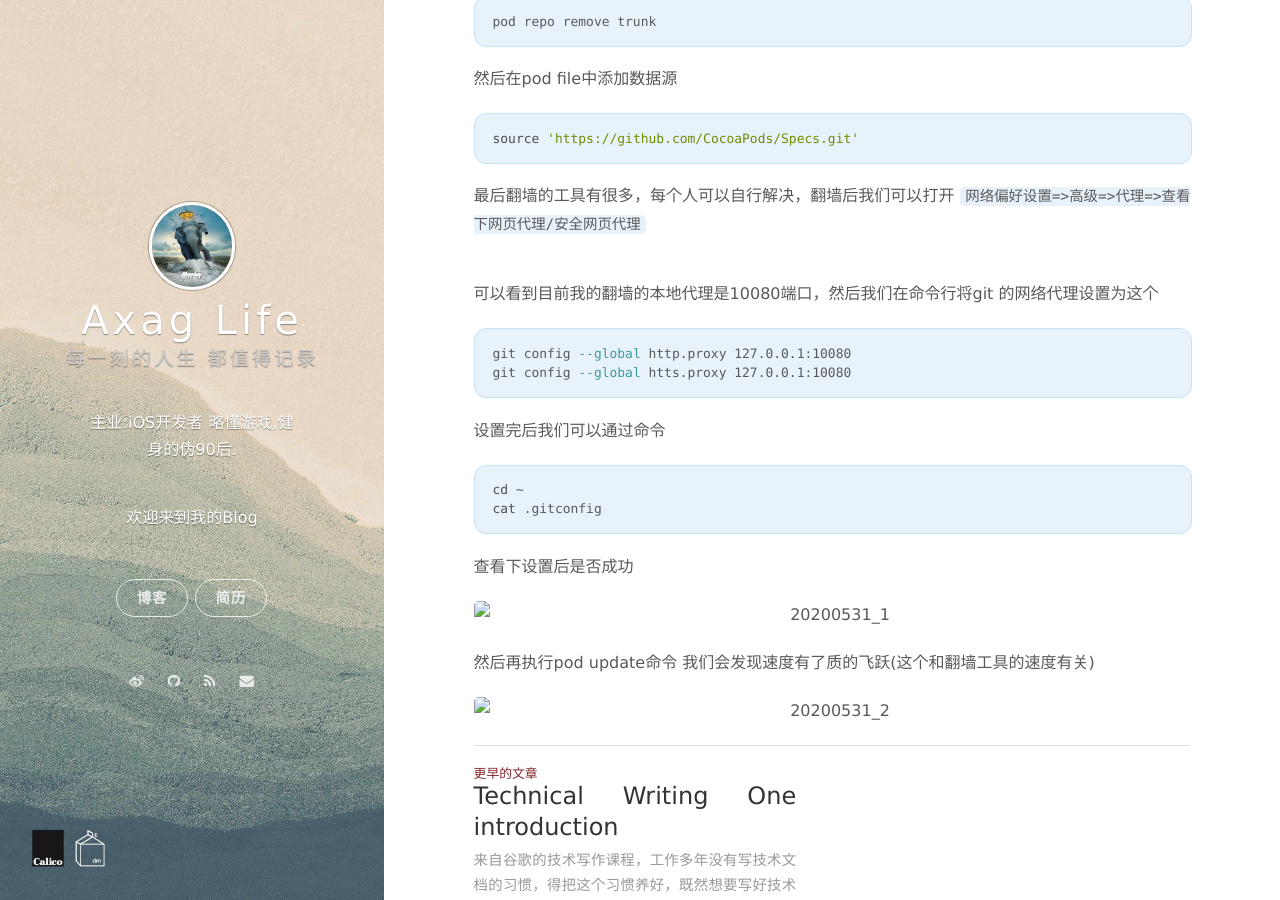
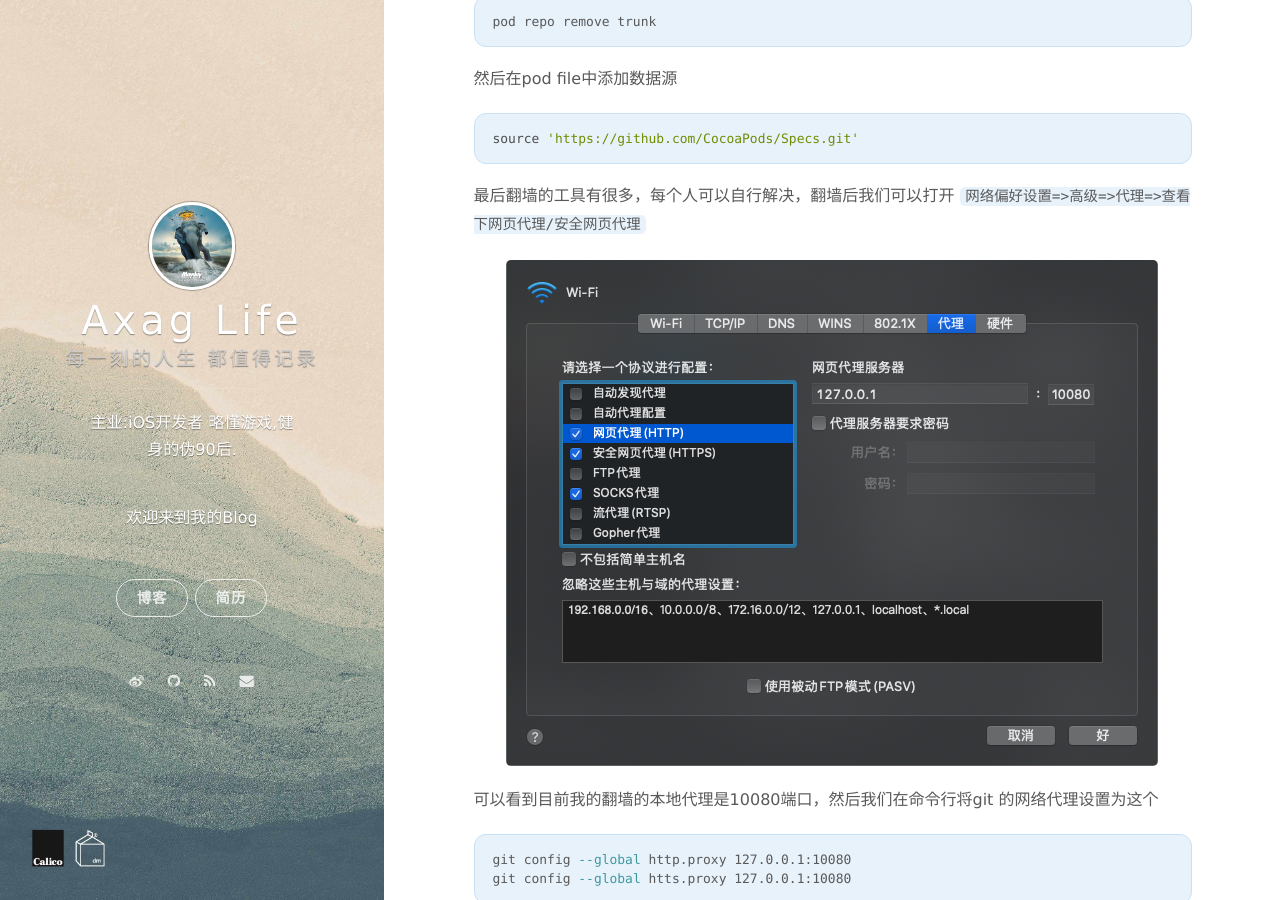
Before and after one commit to ssuperdreamer/ssuperdreamer.github.io, a Jekyll site: the page built from _posts/2020-05-31-解决Cocoapod update慢的问题.markdown, in a window 1280 px wide and 900 px high, scrolled down 640 px. Built offline with Jekyll 4.4.1, drawn with Linux system fonts in a browser that asks for light colours; nearby versions of some CDN libraries; comment, search, counter and statistics services are not loaded.

Commit message:
修复图片无法显示的问题

```diff
--- a/_posts/2020-05-31-解决Cocoapod update慢的问题.markdown
+++ b/_posts/2020-05-31-解决Cocoapod update慢的问题.markdown
@@ -28,7 +28,7 @@
 
 最后翻墙的工具有很多，每个人可以自行解决，翻墙后我们可以打开 `网络偏好设置=>高级=>代理=>查看下网页代理/安全网页代理`
 
-![](/Users/takeshi/Blog/axag-blog/assets/images/2020/20200531_3.png)
+![](/assets/images/2020/20200531_3.png)
 
 可以看到目前我的翻墙的本地代理是10080端口，然后我们在命令行将git 的网络代理设置为这个
 
@@ -46,8 +46,8 @@
 
 查看下设置后是否成功
 
-![20200531_1](/Users/takeshi/Blog/axag-blog/assets/images/2020/20200531_1.png)
+![20200531_1](/assets/images/2020/20200531_1.png)
 
 然后再执行pod update命令 我们会发现速度有了质的飞跃(这个和翻墙工具的速度有关)
 
-![20200531_2](/Users/takeshi/Blog/axag-blog/assets/images/2020/20200531_2.jpeg)
+![20200531_2](/assets/images/2020/20200531_2.jpeg)
```
